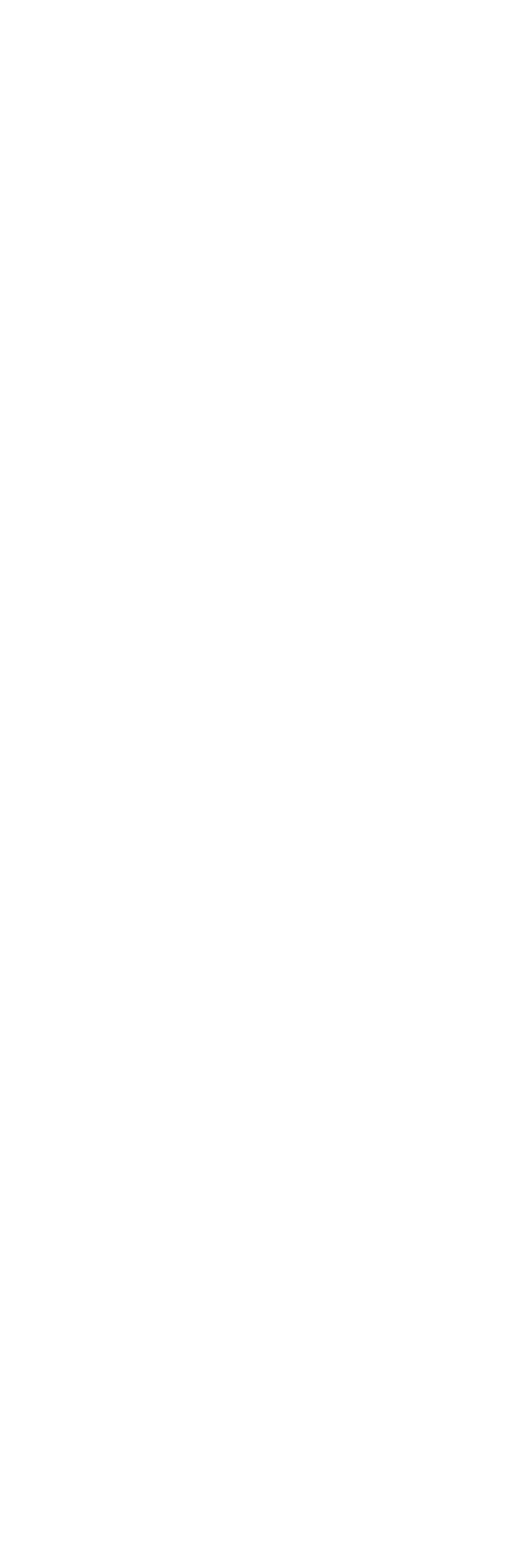
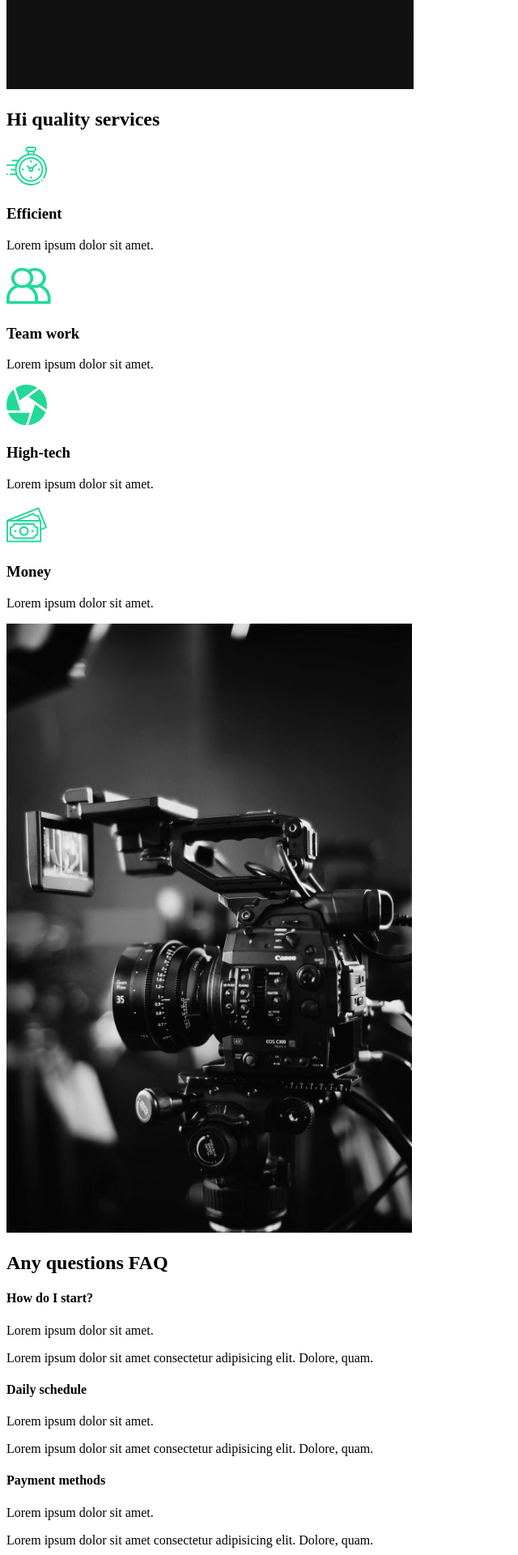
Before and after one commit to ixycreativity/Capture-Portfolio-React, a React (Create React App) app: page / in a window 1280 px wide. Shown: the part 860-2780 px from the top of the page at 81% size, without its empty margins (0-640 px from the left). Before the commit the page ends 800 px from the top, so only its background shows below. Built offline with nearby package versions, Linux system fonts and the light colour scheme.

Commit message:
about us html page

```diff
--- a/src/App.js
+++ b/src/App.js
@@ -1,9 +1,10 @@
 import React from "react";
+import AboutUs from "./pages/AboutUs";
 
 function App() {
   return (
     <div className="App">
-      <h1>Film</h1>
+      <AboutUs />
     </div>
   );
 }
--- /dev/null
+++ b/src/components/AboutSection.jsx
@@ -0,0 +1,34 @@
+import React from "react";
+import home1 from "./../img/home1.png";
+
+const AboutSection = () => {
+  return (
+    <div>
+      <div className="description">
+        <div className="title">
+          <div className="hide">
+            <h2>We work to make</h2>
+          </div>
+          <div className="hide">
+            <h2>
+              your <span>dreams</span> come
+            </h2>
+          </div>
+          <div className="hide">
+            <h2>true.</h2>
+          </div>
+        </div>
+        <p>
+          Contact us for any photography or videography ideas that you have. We
+          have professionals with amazing skills.
+        </p>
+        <button>Contact us</button>
+      </div>
+      <div className="image">
+        <img src={home1} alt="guy with a camera" />
+      </div>
+    </div>
+  );
+};
+
+export default AboutSection;
--- /dev/null
+++ b/src/components/FaqSection.jsx
@@ -0,0 +1,53 @@
+import React from "react";
+
+const FaqSection = () => {
+  return (
+    <div className="faq">
+      <h2>
+        Any questions <span>FAQ</span>
+      </h2>
+      <div className="question">
+        <h4>How do I start?</h4>
+        <div className="answer">
+          <p>Lorem ipsum dolor sit amet.</p>
+          <p>
+            Lorem ipsum dolor sit amet consectetur adipisicing elit. Dolore,
+            quam.
+          </p>
+        </div>
+      </div>
+      <div className="question">
+        <h4>Daily schedule</h4>
+        <div className="answer">
+          <p>Lorem ipsum dolor sit amet.</p>
+          <p>
+            Lorem ipsum dolor sit amet consectetur adipisicing elit. Dolore,
+            quam.
+          </p>
+        </div>
+      </div>
+      <div className="question">
+        <h4>Payment methods</h4>
+        <div className="answer">
+          <p>Lorem ipsum dolor sit amet.</p>
+          <p>
+            Lorem ipsum dolor sit amet consectetur adipisicing elit. Dolore,
+            quam.
+          </p>
+        </div>
+      </div>
+      <div className="question">
+        <h4>What products do you offer?</h4>
+        <div className="answer">
+          <p>Lorem ipsum dolor sit amet.</p>
+          <p>
+            Lorem ipsum dolor sit amet consectetur adipisicing elit. Dolore,
+            quam.
+          </p>
+        </div>
+      </div>
+    </div>
+  );
+};
+
+export default FaqSection;
--- /dev/null
+++ b/src/components/ServicesSection.jsx
@@ -0,0 +1,53 @@
+import React from "react";
+import clock from "./../img/clock.svg";
+import diafragm from "./../img/diaphragm.svg";
+import money from "./../img/money.svg";
+import teamwork from "./../img/teamwork.svg";
+import home2 from "../img/home2.png";
+
+const ServicesSection = () => {
+  return (
+    <div className="services">
+      <div className="description">
+        <h2>
+          Hi <span>quality</span> services
+        </h2>
+        <div className="cards">
+          <div className="card">
+            <div className="icon">
+              <img src={clock} alt="clock" />
+              <h3>Efficient</h3>
+            </div>
+            <p>Lorem ipsum dolor sit amet.</p>
+          </div>
+          <div className="card">
+            <div className="icon">
+              <img src={teamwork} alt="teamwork" />
+              <h3>Team work</h3>
+            </div>
+            <p>Lorem ipsum dolor sit amet.</p>
+          </div>
+          <div className="card">
+            <div className="icon">
+              <img src={diafragm} alt="diafragm" />
+              <h3>High-tech</h3>
+            </div>
+            <p>Lorem ipsum dolor sit amet.</p>
+          </div>
+          <div className="card">
+            <div className="icon">
+              <img src={money} alt="money" />
+              <h3>Money</h3>
+            </div>
+            <p>Lorem ipsum dolor sit amet.</p>
+          </div>
+        </div>
+      </div>
+      <div className="image">
+        <img src={home2} alt="home2" />
+      </div>
+    </div>
+  );
+};
+
+export default ServicesSection;
--- /dev/null
+++ b/src/pages/AboutUs.js
@@ -0,0 +1,16 @@
+import React from "react";
+import AboutSection from "../components/AboutSection";
+import ServicesSection from "../components/ServicesSection";
+import FaqSection from "../components/FaqSection";
+
+const AboutUs = () => {
+  return (
+    <>
+      <AboutSection />
+      <ServicesSection />
+      <FaqSection />
+    </>
+  );
+};
+
+export default AboutUs;
```
